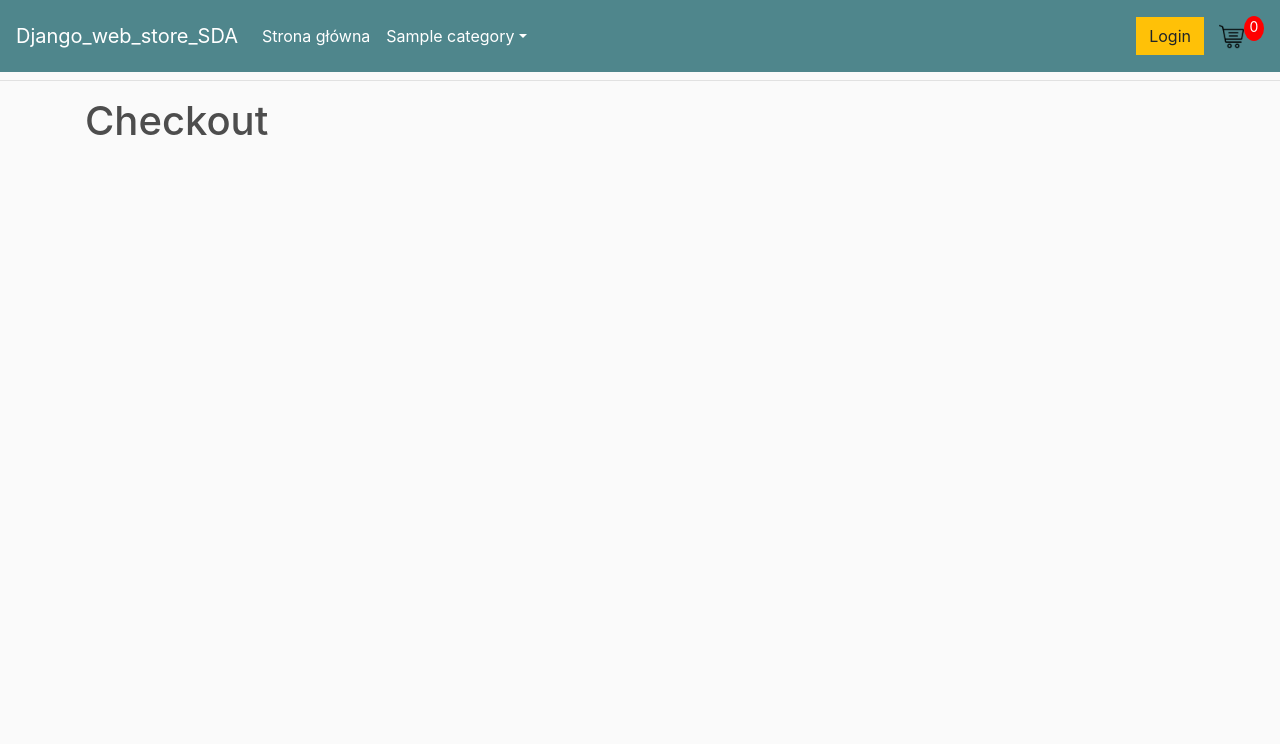
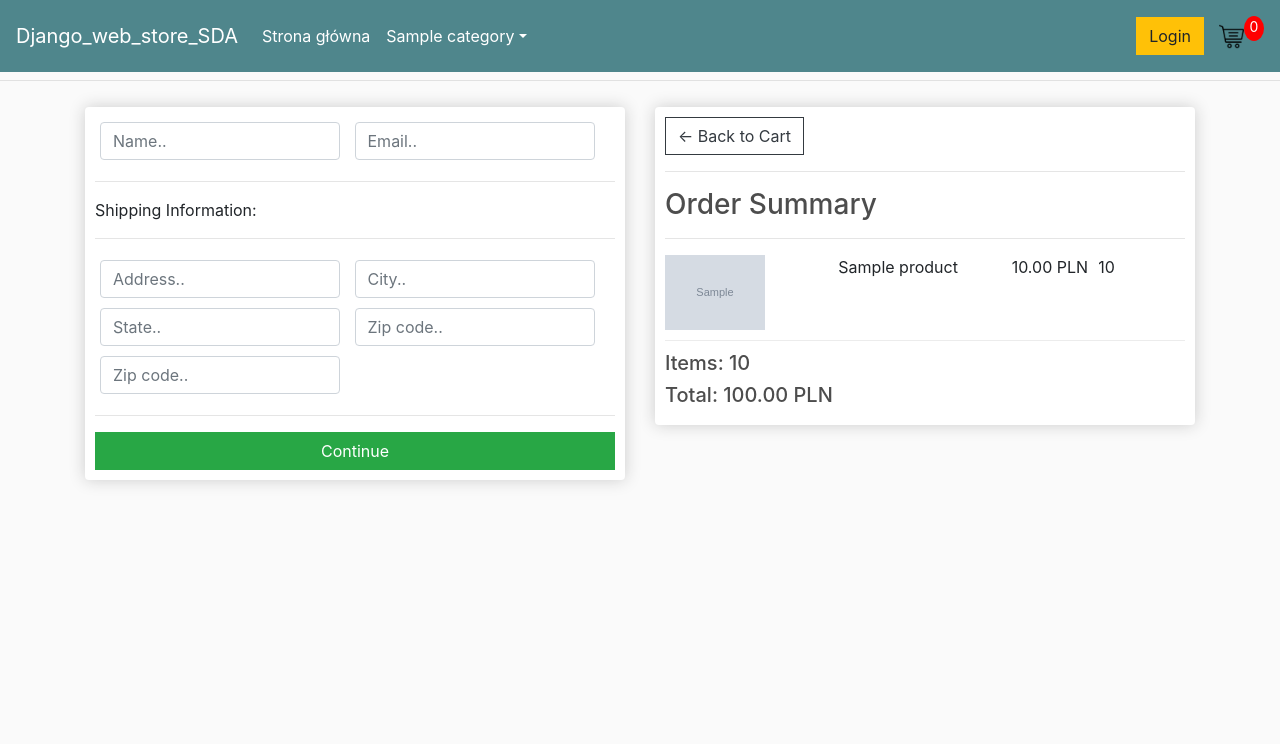
Before and after one commit to azu-pl/Django_web_store_project, a Django app: page /checkout/ in a window 1280 px wide. Shown: the top 744 px of the page. Run offline with Django 4.2, Linux system fonts and the light colour scheme; tables that the repository leaves empty hold one stand-in row (values such as "Sample post"); grey boxes marked "Sample" are stand-in pictures; some libraries are stand-ins or nearby versions.

Commit message:
Cart view finished, checkout view finisher
missing:
- profile(user) authentication (sprawdzanie koszyka dla zalogowanego użytkownika i dla gościa)

```diff
--- /dev/null
+++ b/static/js/cart.js
@@ -0,0 +1,9 @@
+var updateBtns = document.getElementsByClassName('update-cart')
+
+for(var i = 0; i<updateBtns.length; i++){
+    updateBtns[i].addEventListener('click', function(){
+        var productId = this.dataset.productId
+        var action = this.dataset.action
+        console.log('productId:', product.id, 'action:', action)
+    })
+}
--- a/store/models.py
+++ b/store/models.py
@@ -107,14 +107,14 @@ class Order(models.Model):
 
     @property
     def get_cart_items(self):
-        orderitems = self.orderitems_set.all()
+        orderitems = self.orderitem_set.all()
         total = sum([item.quantity for item in orderitems])
         return total
 
 
 class OrderItem(models.Model):
     product = models.ForeignKey(Product, on_delete=models.SET_NULL, blank=True, null=True)
-    order = models.ForeignKey(Order, on_delete=models.SET_NULL,blank=True, null=True)
+    order = models.ForeignKey(Order, on_delete=models.SET_NULL, blank=True, null=True)
     quantity = models.IntegerField(default=0, blank=True, null=True)
     date_added = models.DateTimeField(auto_now_add=True)
 
--- a/store/templates/store/cart.html
+++ b/store/templates/store/cart.html
@@ -9,8 +9,8 @@
 				<br>
 				<table class="table">
 					<tr>
-						<th><h5>Items: <strong>{{Order.get_cart_items}}</strong></h5></th>
-						<th><h5>Total:<strong> {{Order.get_cart_total}} </strong></h5></th>
+						<th><h5>Items: <strong>{{order.get_cart_items}}</strong></h5></th>
+						<th><h5>Total:<strong> {{order.get_cart_total}} PLN </strong></h5></th>
 						<th>
 							<a  style="float:right; margin:5px;" class="btn btn-success" href="{% url 'checkout' %}">Checkout</a>
 						</th>
--- a/store/templates/store/checkout.html
+++ b/store/templates/store/checkout.html
@@ -1,5 +1,71 @@
 {% extends 'store/base.html' %}
 {% load static %}
 {% block content %}
-    <h1>Checkout</h1>
+     <div class="row">
+		<div class="col-lg-6">
+			<div class="box-element" id="form-wrapper">
+				<form id="form">
+					<div id="user-info">
+						<div class="form-field">
+							<input required class="form-control" type="text" name="name" placeholder="Name..">
+						</div>
+						<div class="form-field">
+							<input required class="form-control" type="email" name="email" placeholder="Email..">
+						</div>
+					</div>
+
+					<div id="shipping-info">
+						<hr>
+						<p>Shipping Information:</p>
+						<hr>
+						<div class="form-field">
+							<input class="form-control" type="text" name="address" placeholder="Address..">
+						</div>
+						<div class="form-field">
+							<input class="form-control" type="text" name="city" placeholder="City..">
+						</div>
+						<div class="form-field">
+							<input class="form-control" type="text" name="state" placeholder="State..">
+						</div>
+						<div class="form-field">
+							<input class="form-control" type="text" name="zipcode" placeholder="Zip code..">
+						</div>
+						<div class="form-field">
+							<input class="form-control" type="text" name="country" placeholder="Zip code..">
+						</div>
+					</div>
+
+					<hr>
+					<input id="form-button" class="btn btn-success btn-block" type="submit" value="Continue">
+				</form>
+			</div>
+
+			<br>
+			<div class="box-element hidden" id="payment-info">
+				<small>Paypal Options</small>
+			</div>
+
+		</div>
+
+
+		<div class="col-lg-6">
+			<div class="box-element">
+				<a  class="btn btn-outline-dark" href="{% url 'cart' %}">&#x2190; Back to Cart</a>
+				<hr>
+				<h3>Order Summary</h3>
+				<hr>
+				{% for item in items %}
+				<div class="cart-row">
+					<div style="flex:2"><img class="row-image" src="{{item.product.thumbnail.url}}"></div>
+					<div style="flex:2"><p>{{item.product.name}}</p></div>
+					<div style="flex:1"><p>{{item.product.price}} PLN</p></div>
+					<div style="flex:1"><p>{{item.quantity}}</p></div>
+				</div>
+				{%endfor%}
+
+				<h5>Items:   {{order.get_cart_items}}</h5>
+				<h5>Total:   {{order.get_cart_total}} PLN</h5>
+			</div>
+		</div>
+	</div>
 {% endblock content %}
--- a/store/views.py
+++ b/store/views.py
@@ -53,9 +53,28 @@ class CartView(BaseStoreView):
 
     def get_context_data(self, **kwargs):
         context = super().get_context_data(**kwargs)
+
         order = Order.objects.get()
-        context['items'] = order.orderitem_set.all()
+        items = order.orderitem_set.all()
+
+        context['items'] = items
+        context['order'] = order
         return context
+
+
+class CheckoutView(BaseStoreView):
+    template_name = 'store/checkout.html'
+
+    def get_context_data(self, **kwargs):
+        context = super().get_context_data(**kwargs)
+
+        order = Order.objects.get()
+        items = order.orderitem_set.all()
+
+        context['items'] = items
+        context['order'] = order
+        return context
+
 
 # def cart(request):
 #     context = {}
@@ -125,10 +144,6 @@ def subcategories_detail_view(request, id):
 
 def subcategories_list_view(request):
     pass
-
-
-class CheckoutView(BaseStoreView):
-    template_name = 'store/checkout.html'
 
 
 class SignUp(BaseCreateView):
```
